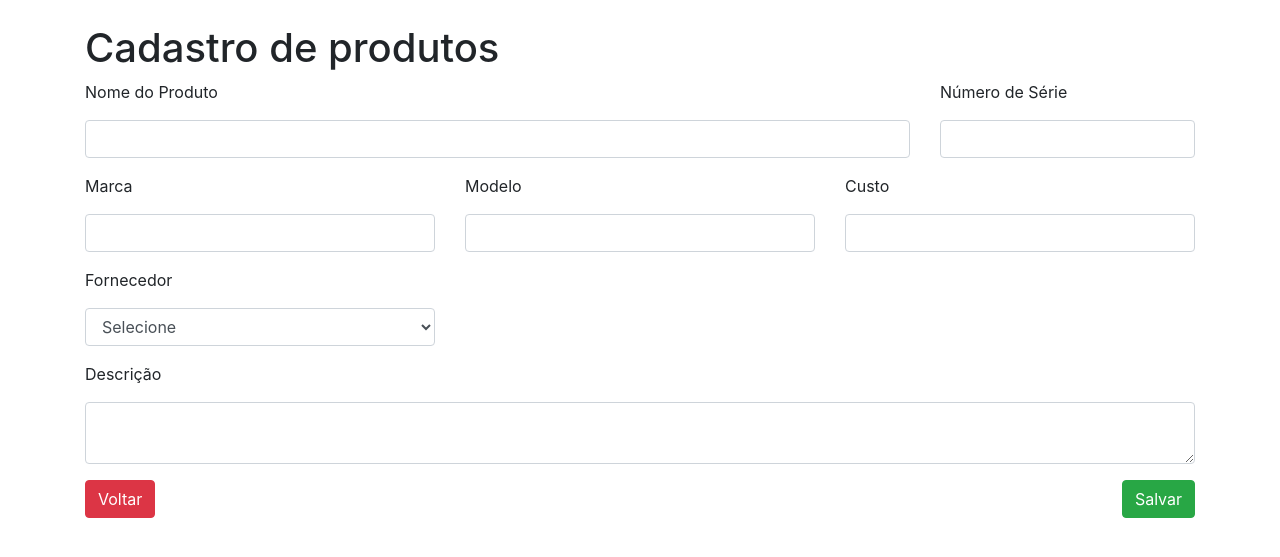
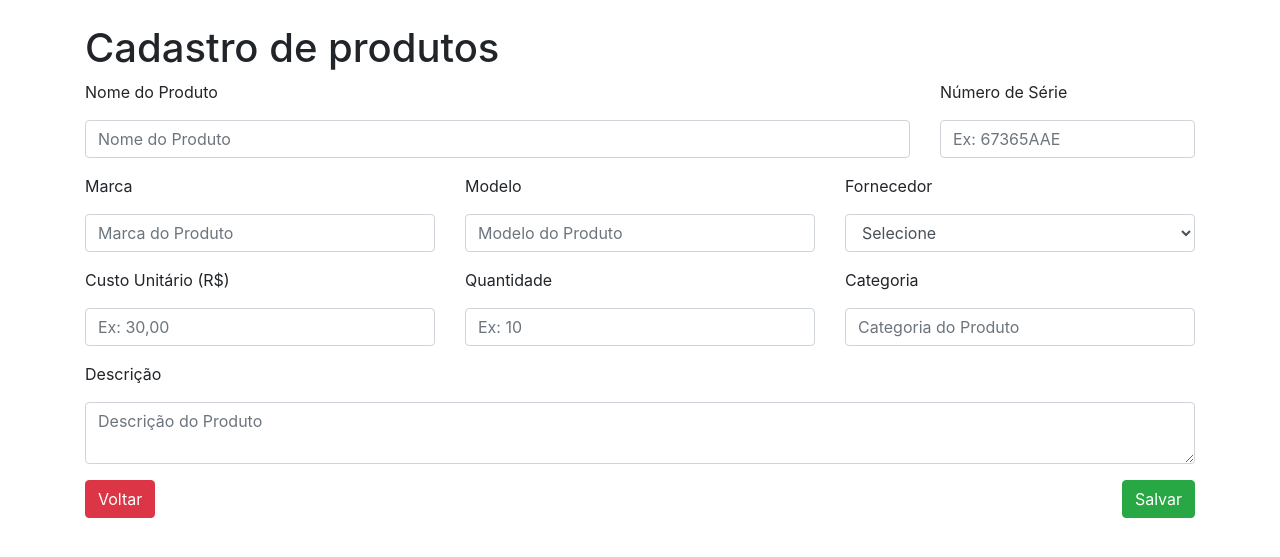
Before and after one commit to Tortinhex/sistema_crudo, a Flask app: page /product/new in a window 1280 px wide. Shown: the part 56-613 px from the top of the page. Run offline with Flask 2, Linux system fonts and the light colour scheme; data comes from the database, SQL or seed files in the repository; both versions use the stored data as it was after the commit; some libraries are stand-ins or nearby versions.

Commit message:
Incluindo melhorias gerais ao projeto

```diff
--- a/app/controllers/product.py
+++ b/app/controllers/product.py
@@ -35,6 +35,8 @@ def createProduct():
             productForm.serial_number.data,
             productForm.branch.data,
             productForm.model.data,
+            productForm.quantity.data,
+            productForm.category.data,
             productForm.description.data,
             productForm.coast.data,
             provider_id
@@ -69,6 +71,8 @@ def updateProduct(id):
             productData.product_name  = productForm.product_name.data
             productData.serial_number = productForm.serial_number.data
             productData.branch        = productForm.branch.data
+            productData.model         = productForm.model.data
+            productData.category      = productForm.category.data
             productData.description   = productForm.description.data
             productData.coast         = productForm.coast.data
             db.session.commit()
--- a/app/forms/product.py
+++ b/app/forms/product.py
@@ -3,10 +3,12 @@ from wtforms import StringField, TextAreaField, SelectField
 from wtforms.validators import DataRequired
 
 class ProductForm(FlaskForm):
-    product_name  = StringField('Nome do Produto', validators=[DataRequired()])
-    serial_number = StringField('Número de Série', validators=[DataRequired()])
-    branch        = StringField('Marca')
-    model         = StringField('Modelo', validators=[DataRequired()])
-    description   = TextAreaField('Descrição')
-    coast         = StringField('Custo', validators=[DataRequired()])
+    product_name  = StringField('Nome do Produto', validators=[DataRequired()], render_kw={'placeholder': 'Nome do Produto'})
+    serial_number = StringField('Número de Série', validators=[DataRequired()], render_kw={'placeholder': 'Ex: 67365AAE'})
+    branch        = StringField('Marca', render_kw={'placeholder': 'Marca do Produto'})
+    model         = StringField('Modelo', validators=[DataRequired()], render_kw={'placeholder': 'Modelo do Produto'})
+    description   = TextAreaField('Descrição', render_kw={'placeholder': 'Descrição do Produto'})
+    coast         = StringField('Custo Unitário (R$)', validators=[DataRequired()], render_kw={'placeholder': 'Ex: 30,00'})
+    quantity      = StringField('Quantidade', validators=[DataRequired()], render_kw={'placeholder': 'Ex: 10'})
+    category      = StringField('Categoria', validators=[DataRequired()], render_kw={'placeholder': 'Categoria do Produto'})
     provider      = SelectField('Fornecedor', coerce=int)
--- a/app/forms/provider.py
+++ b/app/forms/provider.py
@@ -3,9 +3,9 @@ from wtforms import StringField, TextAreaField
 from wtforms.validators import DataRequired
 
 class ProviderForm(FlaskForm):
-    trading_name     = StringField('Nome Fantasia', validators=[DataRequired()])
-    company_name     = StringField('Razão Social',  validators=[DataRequired()])
-    document_number  = StringField('CNPJ',          validators=[DataRequired()])
-    cnae             = StringField('CNAE')
-    ie               = StringField('IE')
-    im               = StringField('IM')
+    trading_name     = StringField('Nome Fantasia', validators=[DataRequired()], render_kw={'placeholder': 'Nome Fantasia do Fornecedor'})
+    company_name     = StringField('Razão Social',  validators=[DataRequired()], render_kw={'placeholder': 'Razão Social do Fornecedor'})
+    document_number  = StringField('CNPJ',          validators=[DataRequired()], render_kw={'placeholder': 'Ex: 99.999.9999/9999-99'})
+    cnae             = StringField('CNAE', render_kw={'placeholder': 'Ex: 9999-9/99'})
+    ie               = StringField('IE', render_kw={'placeholder': 'Ex: 999999999'})
+    im               = StringField('IM', render_kw={'placeholder': 'Ex: 9.999.999-9'})
--- a/app/models/product.py
+++ b/app/models/product.py
@@ -15,6 +15,8 @@ class Product(db.Model):
     serial_number = db.Column(db.String(15), nullable=False)
     branch        = db.Column(db.String(15), nullable=False)
     model         = db.Column(db.String(15), nullable=False)
+    quantity      = db.Column(db.String(10), nullable=False)
+    category      = db.Column(db.String(15), nullable=False)
     description   = db.Column(db.Text      , nullable=False)
     coast         = db.Column(db.String(10), nullable=False)
     status        = db.Column(db.String(1),  nullable=True, default='A')
@@ -27,11 +29,13 @@ class Product(db.Model):
     # Provider      = db.relationship('Provider', foreign_keys=provider_id)
 
     # Classe inicializadora do modelo
-    def __init__(self, product_name, serial_number, branch, model, description, coast, provider_id):
+    def __init__(self, product_name, serial_number, branch, model, quantity, category, description, coast, provider_id):
         self.product_name  = product_name
         self.serial_number = serial_number
         self.branch        = branch
         self.model         = model
+        self.quantity      = quantity
+        self.category      = category
         self.description   = description
         self.coast         = coast
         self.provider_id   = provider_id
--- a/app/templates/product/form.html
+++ b/app/templates/product/form.html
@@ -75,6 +75,22 @@
 
                 <div class="col-md-4">
                     <div class="form-group">
+                        <label for="exampleFormControlSelect1">{{ productForm.provider.label }}</label>
+                        {{ productForm.provider(class="form-control") }}
+                        {% if productForm.errors.provider %}
+                            <div class="alert alert-danger" role="alert">
+                                {% for e in productForm.errors.provider %}
+                                    <li>{{ e }}</li>
+                                {% endfor %}
+                            </div>
+                        {% endif %}
+                    </div>
+                </div>
+            </div>
+
+            <div class="row">
+                <div class="col-md-4">
+                    <div class="form-group">
                         <label for="">{{ productForm.coast.label }}</label>
                         {{ productForm.coast(class="form-control") }}
                         {% if productForm.errors.coast %}
@@ -86,16 +102,28 @@
                         {% endif %}
                     </div>
                 </div>
-            </div>
 
-            <div class="row">
                 <div class="col-md-4">
                     <div class="form-group">
-                        <label for="exampleFormControlSelect1">{{ productForm.provider.label }}</label>
-                        {{ productForm.provider(class="form-control") }}
-                        {% if productForm.errors.provider %}
+                        <label for="">{{ productForm.quantity.label }}</label>
+                        {{ productForm.quantity(class="form-control") }}
+                        {% if productForm.errors.quantity %}
                             <div class="alert alert-danger" role="alert">
-                                {% for e in productForm.errors.provider %}
+                                {% for e in productForm.errors.quantity %}
+                                    <li>{{ e }}</li>
+                                {% endfor %}
+                            </div>
+                        {% endif %}
+                    </div>
+                </div>
+
+                <div class="col-md-4">
+                    <div class="form-group">
+                        <label for="">{{ productForm.category.label }}</label>
+                        {{ productForm.category(class="form-control") }}
+                        {% if productForm.errors.category %}
+                            <div class="alert alert-danger" role="alert">
+                                {% for e in productForm.errors.category %}
                                     <li>{{ e }}</li>
                                 {% endfor %}
                             </div>
```
Also changed, not shown: app/forms/address.py (+8 -8 lines), app/forms/contact.py (+4 -5 lines), migrations/versions/1abdbc0b2eca_.py (renamed from migrations/versions/208fa42c7a1a_.py, +5 -3 lines), storage.db.
